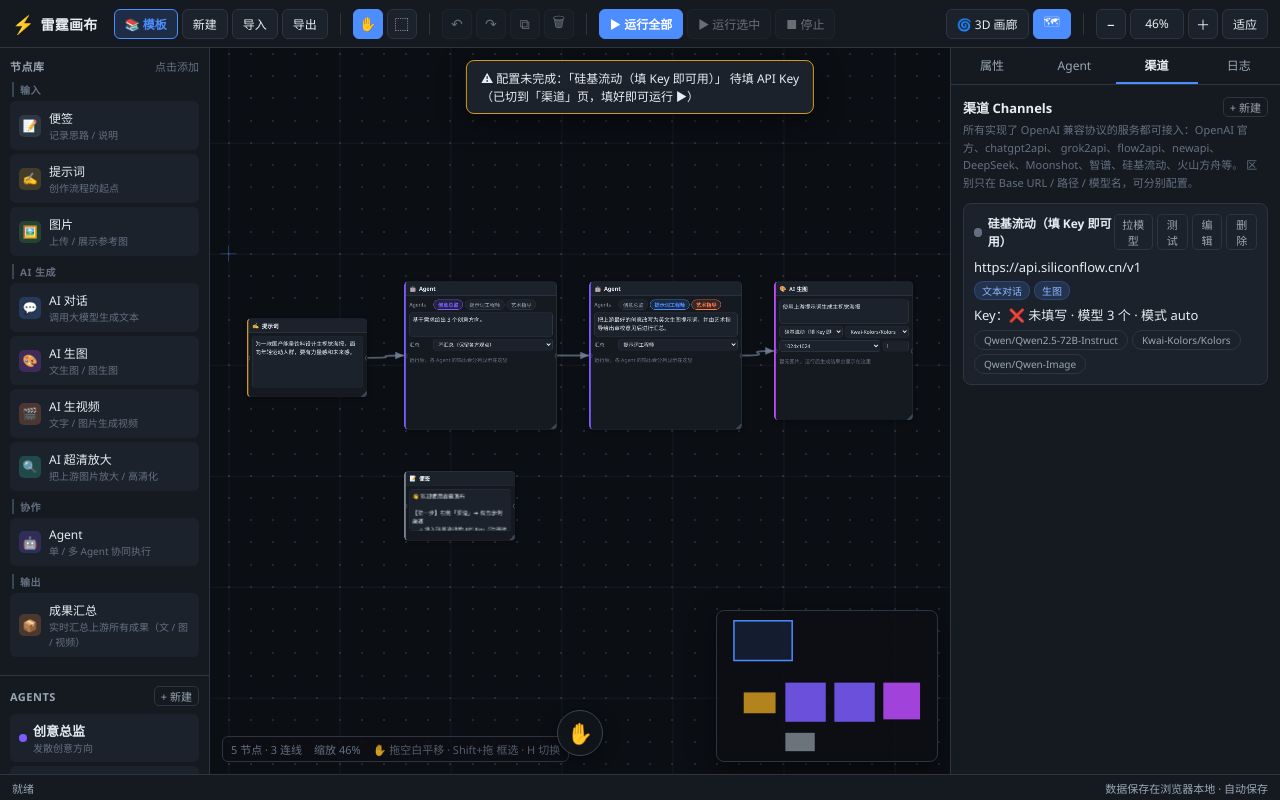
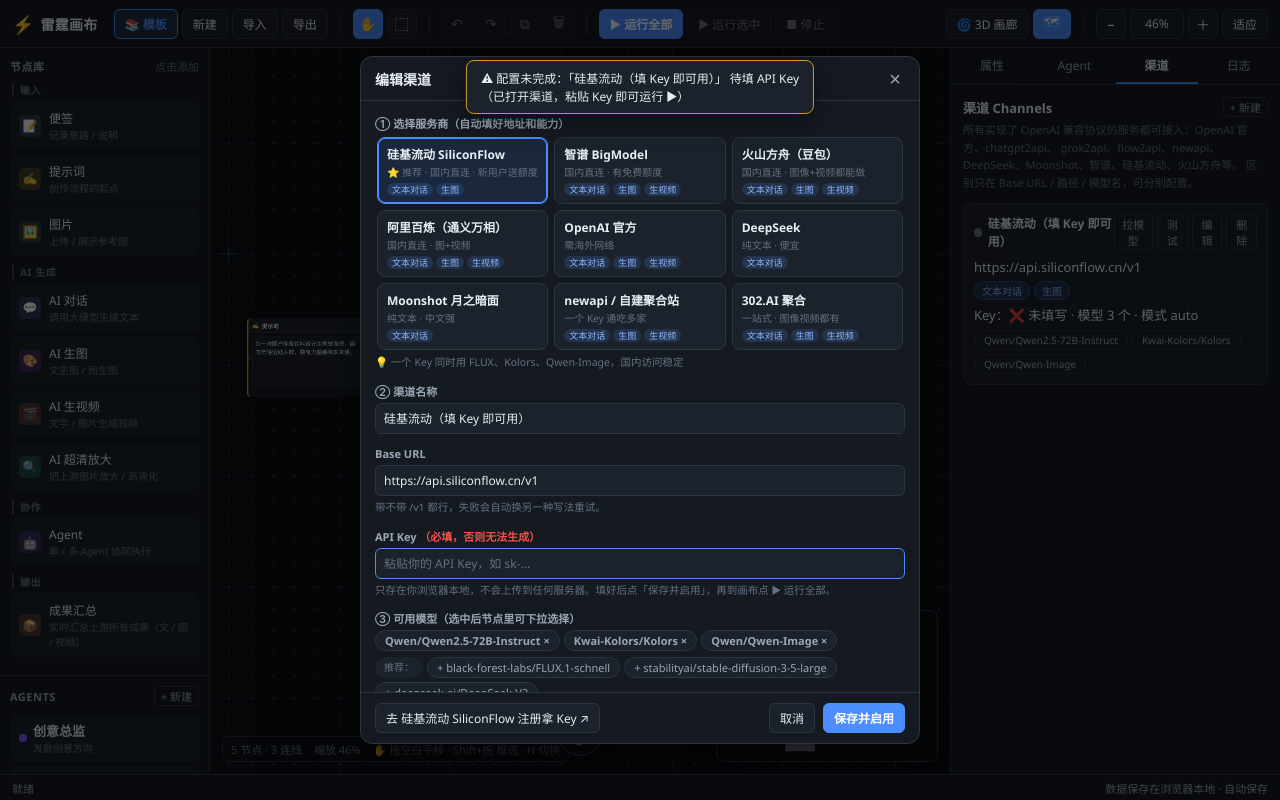
Before and after one commit to shenyicong/thunder-canvas, a React (Vite) app: page / in a window 1280 px wide. Both pictures are taken after a click on the button "▶ 运行全部". Built offline with nearby package versions, Linux system fonts and the light colour scheme.

Commit message:
feat: 套用模板/运行受阻时自动弹出渠道弹窗并聚焦 API Key，开箱即粘贴

```diff
--- a/src/App.jsx
+++ b/src/App.jsx
@@ -641,8 +641,10 @@
       const head = chans.length
         ? `「${chans[0]}」${chans.length > 1 ? ` 等 ${chans.length} 个渠道` : ''}`
         : '部分节点';
-      toast(`⚠ 配置未完成：${head} 待填 API Key\n（已切到「渠道」页，填好即可运行 ▶）`, 'warn');
+      toast(`⚠ 配置未完成：${head} 待填 API Key\n（已打开渠道，粘贴 Key 即可运行 ▶）`, 'warn');
       setTab('channel');
+      const need = st.channels.find((c) => !c.apiKey);
+      if (need) setModal({ type: 'channel', id: need.id });
       return;
     }
     if (r.err) {
@@ -719,7 +721,10 @@
     setShowTemplates(false);
     setSelection([]);
     setTimeout(fit, 60);
-    toast('已套用模板：去右侧「渠道」填好 Key 即可运行 ▶', 'ok');
+    // 自动定位到首个待填 Key 的渠道，用户只需粘贴 Key 即可
+    const need = st.channels.find((c) => !c.apiKey);
+    if (need) { setTab('channel'); setModal({ type: 'channel', id: need.id }); }
+    toast('已套用模板：右侧弹窗粘贴 API Key 即可运行 ▶', 'ok');
   };
   const doSaveCurrent = (name, desc) => {
     const tpl = snapshotAsTemplate(name, desc, ['我的模板']);
--- a/src/components/Modals.jsx
+++ b/src/components/Modals.jsx
@@ -1,7 +1,7 @@
 /* ==========================================================
  * Modals.jsx —— 渠道 / Agent 编辑弹窗
  * ========================================================== */
-import { useState } from 'react';
+import { useState, useEffect, useRef } from 'react';
 import {
   addChannel, addAgent, commit, getChannel
 } from '../lib/store.js';
@@ -49,8 +49,15 @@
     }));
   const [advanced, setAdvanced] = useState(false);
   const [tplTab, setTplTab] = useState('video');
+  const keyRef = useRef(null);
 
   const set = (patch) => setForm((f) => ({ ...f, ...patch }));
+
+  // 打开弹窗时自动聚焦 API Key 输入框：用户只需粘贴即可
+  useEffect(() => {
+    const t = setTimeout(() => keyRef.current && keyRef.current.focus(), 50);
+    return () => clearTimeout(t);
+  }, []);
 
   /** 选择服务商：一次性把地址、协议、能力、模型、模板都带上 */
   const applyProvider = (key) => {
@@ -174,13 +181,14 @@
       <div className="field">
         <label>API Key <span style={{ color: 'var(--err)' }}>（必填，否则无法生成）</span></label>
         <input
+          ref={keyRef}
           className="inp"
           type="password"
-          placeholder="sk-..."
+          placeholder="粘贴你的 API Key，如 sk-..."
           value={form.apiKey}
           onChange={(e) => set({ apiKey: e.target.value })}
         />
-        <div className="desc">只存在你浏览器本地，不会上传到任何服务器。</div>
+        <div className="desc">只存在你浏览器本地，不会上传到任何服务器。填好后点「保存并启用」，再到画布点 ▶ 运行全部。</div>
       </div>
 
       {/* ---------- 模型 ---------- */}
```
Also changed, not shown: src/lib/store.js.
